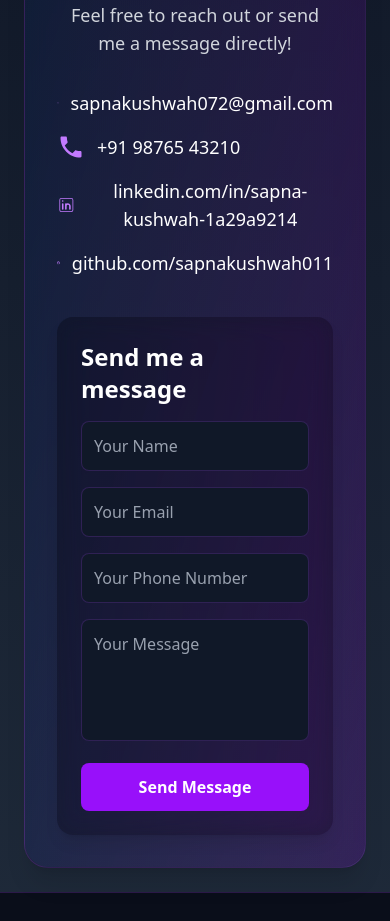
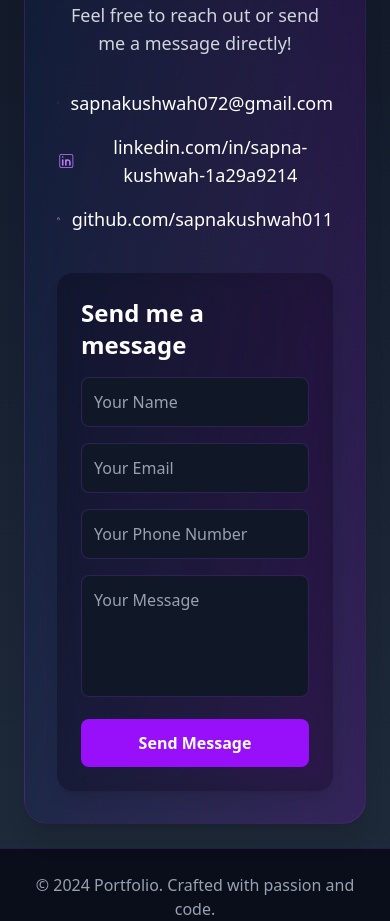
Before and after one commit to sapnakushwah011/Sapna-Kushwah-Portfolio, a React (Vite) app: page / in a window 390 px wide. Shown: the part 4960-5881 px from the top of the page. Built offline with nearby package versions, Linux system fonts and the light colour scheme.

Commit message:
removed phone number from contact section

```diff
--- a/src/Components/Contact/Contact.jsx
+++ b/src/Components/Contact/Contact.jsx
@@ -1,5 +1,5 @@
 import React, { useState } from "react";
-import { MdOutlineEmail, MdPhone } from "react-icons/md";
+import { MdOutlineEmail } from "react-icons/md";
 import { CiLinkedin } from "react-icons/ci";
 import { FaGithub } from "react-icons/fa";
 import emailjs from "@emailjs/browser";
@@ -48,11 +48,6 @@ const Contact = () => {
               <a href="mailto:sapnakushwah072@gmail.com" className="flex items-center gap-3 text-lg group hover:translate-x-2 transition-transform duration-300 text-white">
                 <MdOutlineEmail size={28} className="text-purple-400 group-hover:scale-110 transition-transform" />
                 <span className="group-hover:text-purple-400 transition-colors">sapnakushwah072@gmail.com</span>
-              </a>
-
-              <a href="tel:+919876543210" className="flex items-center gap-3 text-lg group hover:translate-x-2 transition-transform duration-300 text-white">
-                <MdPhone size={28} className="text-purple-400 group-hover:scale-110 transition-transform" />
-                <span className="group-hover:text-purple-400 transition-colors">+91 98765 43210</span>
               </a>
 
               <a href="https://linkedin.com/in/sapna-kushwah-1a29a9214" target="_blank" rel="noopener noreferrer" className="flex items-center gap-3 text-lg group hover:translate-x-2 transition-transform duration-300 text-white">
```
